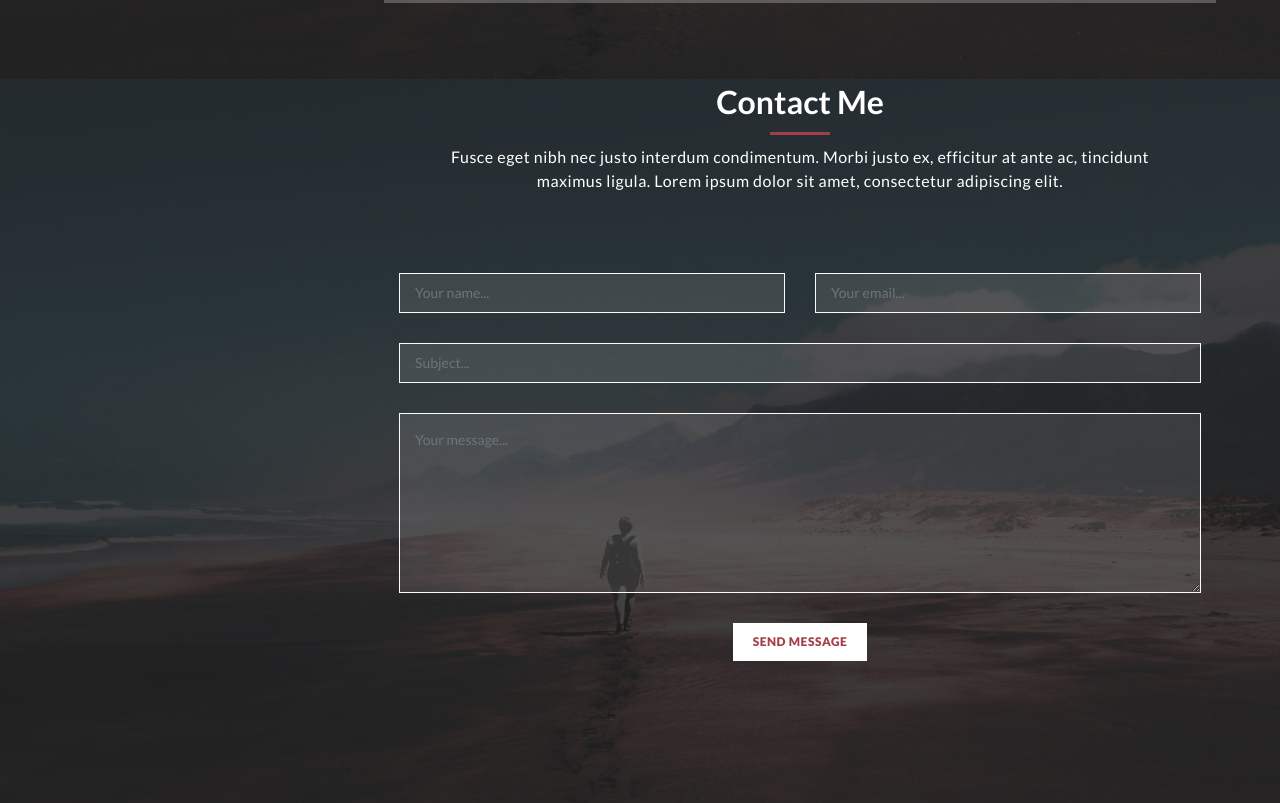
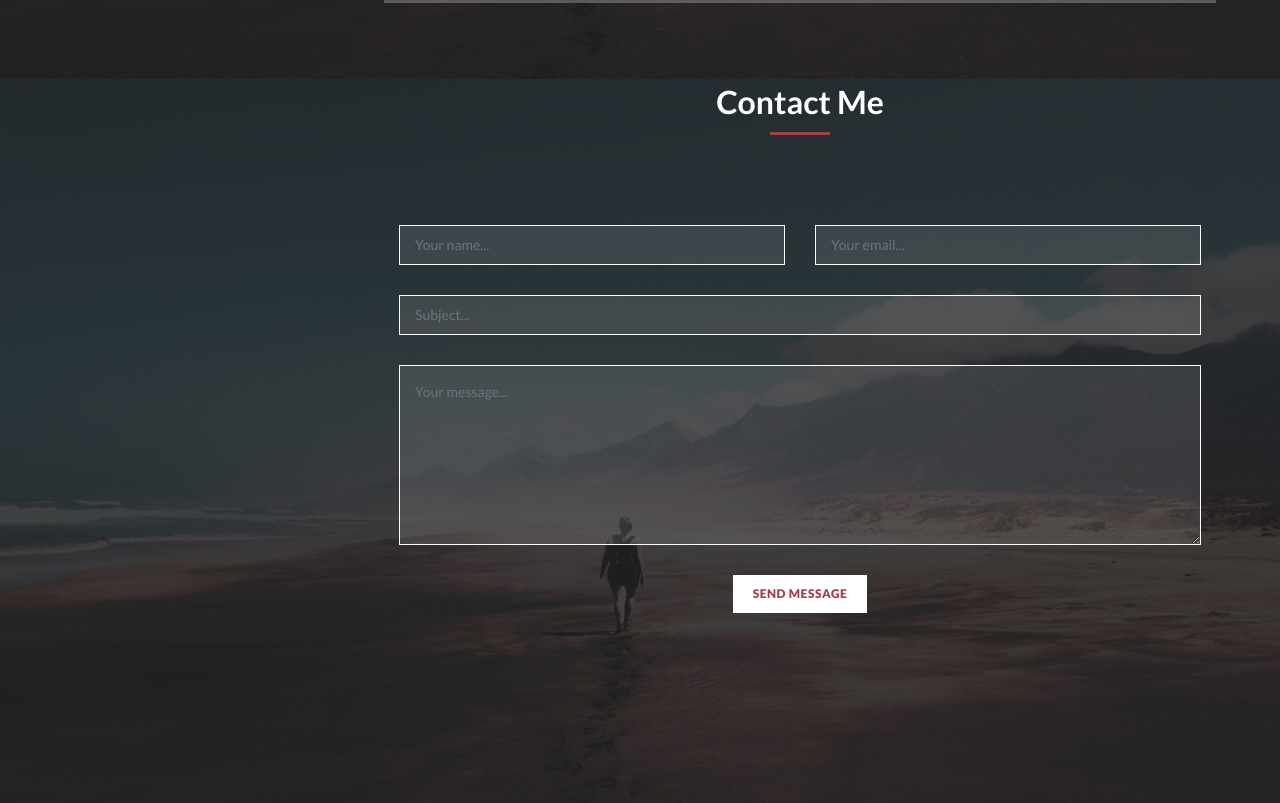
Before and after one commit to ameyathaley/ameyathaley.github.io, a plain HTML site: page index.html in a window 1280 px wide. Shown: the part 3121-3924 px from the top of the page. Drawn offline with Linux system fonts and the light colour scheme.

Commit message:
Update index.html

```diff
--- a/index.html
+++ b/index.html
@@ -359,9 +359,7 @@ Vector Machines (SVM), ARIMA, Gradient Boosted Trees, Bootstrapping
             <h2>Contact Me</h2>
             <div class="line-dec"></div>
             <span
-              >Fusce eget nibh nec justo interdum condimentum. Morbi justo ex,
-              efficitur at ante ac, tincidunt maximus ligula. Lorem ipsum dolor
-              sit amet, consectetur adipiscing elit.</span
+              ></span
             >
           </div>
           <div class="row">
```
